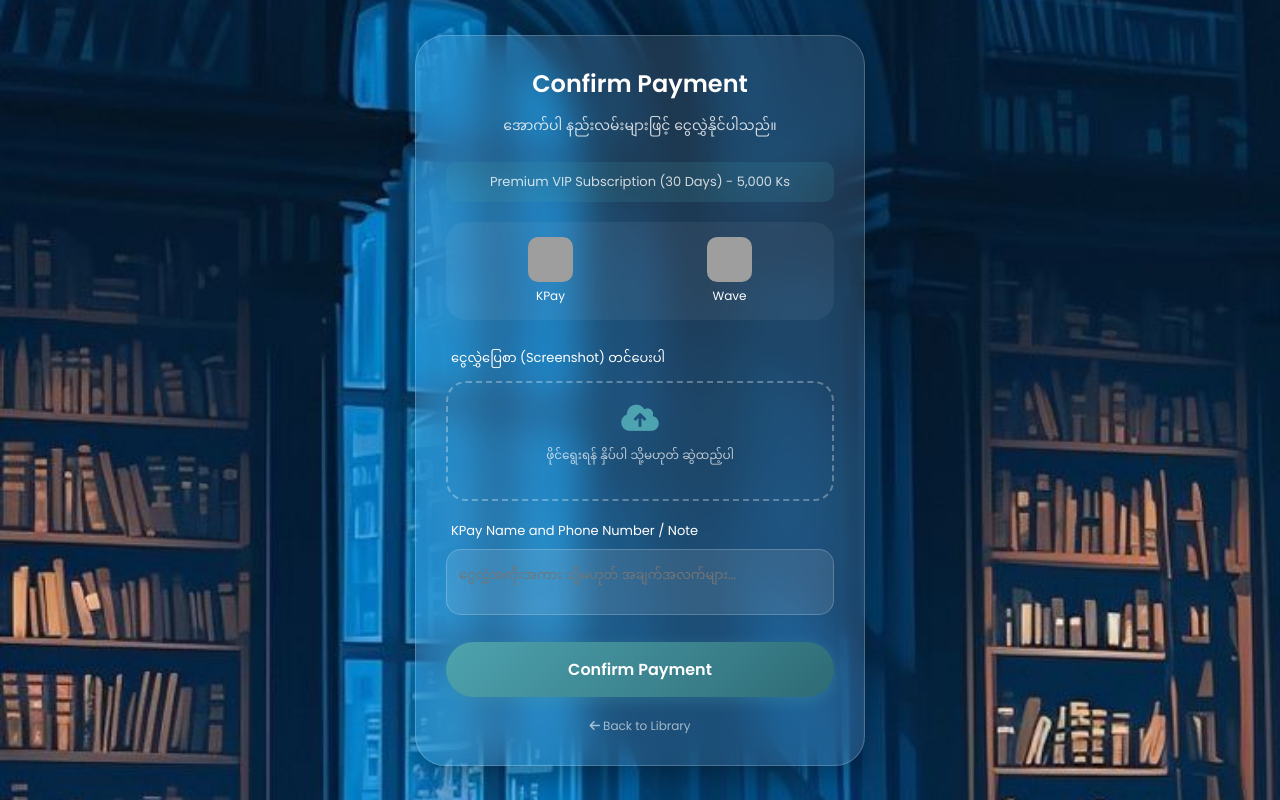
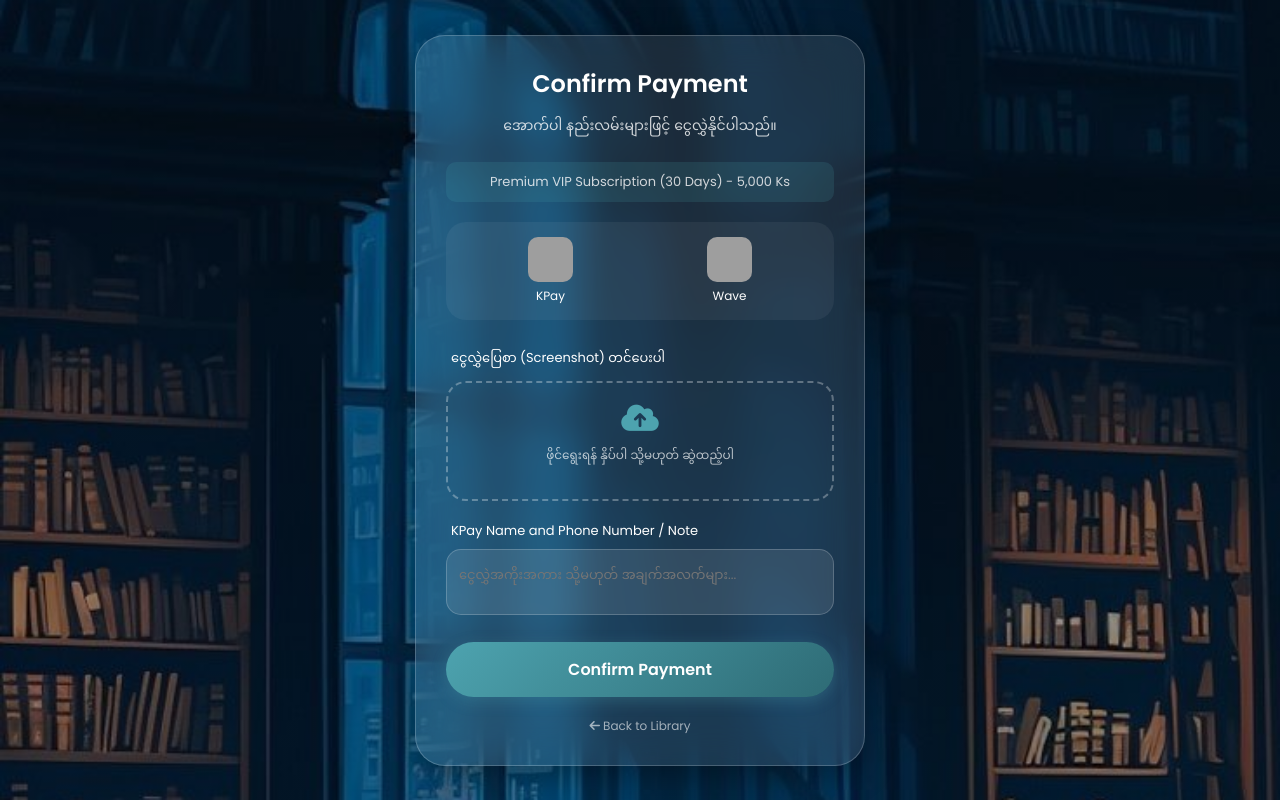
Before and after one commit to altanlucien-tech/nyazeekwet, a Django app: page /payment/ in a window 1280 px wide. Run offline with Django 5.2, Linux system fonts and the light colour scheme; the visitor is signed in with stand-in values (Sample User, id 1); grey boxes are pictures that could not be loaded.

Commit message:
fix background image

```diff
--- a/templates/library.html
+++ b/templates/library.html
@@ -21,7 +21,8 @@
 
         body {
             height: 100vh;
-            background-image: url("/static/images/401f0a2abafc6569d1dbff12b3a8c5e5.jpg");
+             background: linear-gradient(rgba(0,0,0,0.4), rgba(0,0,0,0.4)),
+                url("{% static 'images/401f0a2abafc6569d1dbff12b3a8c5e5.jpg' %}");
             background-size: cover;
             background-position: center;
             background-repeat: no-repeat;
--- a/templates/listen_book.html
+++ b/templates/listen_book.html
@@ -20,7 +20,8 @@
 
         body {
             min-height: 100vh;
-            background-image: url("/static/images/401f0a2abafc6569d1dbff12b3a8c5e5.jpg");
+            background: linear-gradient(rgba(0,0,0,0.4), rgba(0,0,0,0.4)),
+                url("{% static 'images/401f0a2abafc6569d1dbff12b3a8c5e5.jpg' %}");
             background-size: cover;
             background-position: center;
             background-attachment: fixed;
--- a/templates/login.html
+++ b/templates/login.html
@@ -3,12 +3,15 @@
 <head>
     <meta charset="UTF-8">
     <meta name="viewport" content="width=device-width, initial-scale=1.0">
+
+    {% load static %}
     <title>Login - Shwe Taike</title>
     <style>
         * { margin: 0; padding: 0; box-sizing: border-box; font-family: sans-serif; }
 
         body {
-            background: linear-gradient(rgba(0,0,0,0.5), rgba(0,0,0,0.5)), url('/static/images/401f0a2abafc6569d1dbff12b3a8c5e5.jpg');
+            background: linear-gradient(rgba(0,0,0,0.4), rgba(0,0,0,0.4)),
+                url("{% static 'images/401f0a2abafc6569d1dbff12b3a8c5e5.jpg' %}");
             background-size: cover;
             background-position: center;
             background-attachment: fixed;
--- a/templates/payment.html
+++ b/templates/payment.html
@@ -3,7 +3,8 @@
 <head>
     <meta charset="UTF-8">
     <meta name="viewport" content="width=device-width, initial-scale=1.0">
-    <title>Upgrade Plan - Glassmorphism</title>
+    <title>Payment</title>
+    {% load static %}
     <link rel="stylesheet" href="https://cdnjs.cloudflare.com/ajax/libs/font-awesome/6.4.2/css/all.min.css">
     <link href="https://fonts.googleapis.com/css2?family=Poppins:wght@300;400;600&display=swap" rel="stylesheet">
     <style>
@@ -12,7 +13,8 @@
         body {
             min-height: 100vh;
             display: flex; justify-content: center; align-items: center;
-            background-image: url("/static/images/401f0a2abafc6569d1dbff12b3a8c5e5.jpg");
+            background: linear-gradient(rgba(0,0,0,0.4), rgba(0,0,0,0.4)),
+                url("{% static 'images/401f0a2abafc6569d1dbff12b3a8c5e5.jpg' %}");
             background-size: cover; background-position: center;
             padding: 20px;
         }
--- a/templates/payment_success.html
+++ b/templates/payment_success.html
@@ -3,6 +3,7 @@
 <head>
     <meta charset="UTF-8">
     <meta name="viewport" content="width=device-width, initial-scale=1.0">
+    {% load static %}
     <title>ငွေလွှဲမှု အောင်မြင်ပါသည်</title>
     <link href="https://fonts.googleapis.com/css2?family=Pyidaungsu:wght@400;700&display=swap" rel="stylesheet">
     <style>
@@ -15,7 +16,8 @@
 
         body {
             /* Screenshot ပါအတိုင်း နောက်ခံပုံ ထည့်ရန် (ပုံလမ်းကြောင်းကို လိုအပ်သလို ပြင်နိုင်သည်) */
-            background-image: linear-gradient(rgba(0,0,0,0.5), rgba(0,0,0,0.5)), url("/static/images/401f0a2abafc6569d1dbff12b3a8c5e5.jpg");
+            background: linear-gradient(rgba(0,0,0,0.4), rgba(0,0,0,0.4)),
+                url("{% static 'images/401f0a2abafc6569d1dbff12b3a8c5e5.jpg' %}");
             background-size: cover;
             background-position: center;
             background-repeat: no-repeat;
--- a/templates/register.html
+++ b/templates/register.html
@@ -3,11 +3,13 @@
 <head>
     <meta charset="UTF-8">
     <meta name="viewport" content="width=device-width, initial-scale=1.0">
+    {% load static %}
     <title>Register - Shwe Taike</title>
     <style>
         * { margin: 0; padding: 0; box-sizing: border-box; font-family: sans-serif; }
         body {
-            background: linear-gradient(rgba(0,0,0,0.5), rgba(0,0,0,0.5)), url('/static/images/401f0a2abafc6569d1dbff12b3a8c5e5.jpg');
+            background: linear-gradient(rgba(0,0,0,0.4), rgba(0,0,0,0.4)),
+                url("{% static 'images/401f0a2abafc6569d1dbff12b3a8c5e5.jpg' %}");
             background-size: cover;
             background-position: center;
             background-attachment: fixed;
--- a/templates/registration/password_reset_complete.html
+++ b/templates/registration/password_reset_complete.html
@@ -5,8 +5,9 @@
     <meta name="viewport" content="width=device-width, initial-scale=1.0">
     <title>Reset Successful - JS Pro</title>
     <link rel="stylesheet" href="https://cdnjs.cloudflare.com/ajax/libs/font-awesome/6.4.2/css/all.min.css">
+    {% load static %}
     <style>
-        body { margin: 0; min-height: 100vh; background: #0f172a url("/static/images/401f0a2abafc6569d1dbff12b3a8c5e5.jpg") center/cover; display: flex; justify-content: center; align-items: center; font-family: 'Poppins', sans-serif; }
+        body { margin: 0; min-height: 100vh; background: #0f172a url("{% static 'images/401f0a2abafc6569d1dbff12b3a8c5e5.jpg' %}") center/cover; display: flex; justify-content: center; align-items: center; font-family: 'Poppins', sans-serif; }
         .glass-box { background: rgba(15, 23, 42, 0.75); backdrop-filter: blur(15px); padding: 40px 25px; border-radius: 25px; border: 1px solid rgba(255, 255, 255, 0.15); width: 88%; max-width: 400px; text-align: center; color: white; }
         .btn { display: block; background: #4da3af; color: white; text-decoration: none; padding: 14px; border-radius: 12px; font-weight: 600; margin-top: 25px; }
     </style>
--- a/templates/registration/password_reset_confirm.html
+++ b/templates/registration/password_reset_confirm.html
@@ -5,9 +5,10 @@
     <meta name="viewport" content="width=device-width, initial-scale=1.0">
     <title>Reset New Password - JS Pro</title>
     <link rel="stylesheet" href="https://cdnjs.cloudflare.com/ajax/libs/font-awesome/6.4.2/css/all.min.css">
+    {% load static %}
     <style>
         /* CSS အပေါ်ကအတိုင်း (Responsive Style) */
-        body { margin: 0; min-height: 100vh; background: #0f172a url("/static/images/401f0a2abafc6569d1dbff12b3a8c5e5.jpg") center/cover; display: flex; justify-content: center; align-items: center; font-family: 'Poppins', sans-serif; }
+        body { margin: 0; min-height: 100vh; background: #0f172a url("{% static 'images/401f0a2abafc6569d1dbff12b3a8c5e5.jpg' %}") center/cover; display: flex; justify-content: center; align-items: center; font-family: 'Poppins', sans-serif; }
         .glass-box { background: rgba(15, 23, 42, 0.75); backdrop-filter: blur(15px); padding: 35px 25px; border-radius: 25px; border: 1px solid rgba(255, 255, 255, 0.15); width: 88%; max-width: 400px; color: white; }
         h2 { color: #4da3af; text-align: center; margin-bottom: 20px; }
         .btn { background: #4da3af; color: white; border: none; padding: 14px; width: 100%; border-radius: 12px; font-weight: 600; cursor: pointer; margin-top: 10px; }
--- a/templates/registration/password_reset_done.html
+++ b/templates/registration/password_reset_done.html
@@ -6,9 +6,10 @@
     <title>Email Sent - JS Pro</title>
     <link rel="stylesheet" href="https://cdnjs.cloudflare.com/ajax/libs/font-awesome/6.4.2/css/all.min.css">
     <link href="https://fonts.googleapis.com/css2?family=Poppins:wght@300;400;600&display=swap" rel="stylesheet">
+    {% load static %}
     <style>
         /* CSS အပေါ်ကအတိုင်း (နမူနာအနေဖြင့် ကျစ်လျစ်အောင်ထားသည်) */
-        body { margin: 0; min-height: 100vh; background: #0f172a url("/static/images/401f0a2abafc6569d1dbff12b3a8c5e5.jpg") center/cover; display: flex; justify-content: center; align-items: center; font-family: 'Poppins', sans-serif; }
+        body { margin: 0; min-height: 100vh; background: #0f172a url("{% static 'images/401f0a2abafc6569d1dbff12b3a8c5e5.jpg' %}") center/cover; display: flex; justify-content: center; align-items: center; font-family: 'Poppins', sans-serif; }
         .glass-box { background: rgba(15, 23, 42, 0.75); backdrop-filter: blur(15px); padding: 40px 25px; border-radius: 25px; border: 1px solid rgba(255, 255, 255, 0.15); width: 88%; max-width: 400px; text-align: center; color: white; margin: 15px; }
         h2 { color: #4da3af; margin-bottom: 15px; font-size: clamp(1.2rem, 5vw, 1.5rem); }
         p { color: #cbd5e1; font-size: 0.9rem; line-height: 1.6; }
--- a/templates/registration/password_reset_form.html
+++ b/templates/registration/password_reset_form.html
@@ -6,11 +6,12 @@
     <title>Forgot Password - JS Pro</title>
     <link rel="stylesheet" href="https://cdnjs.cloudflare.com/ajax/libs/font-awesome/6.4.2/css/all.min.css">
     <link href="https://fonts.googleapis.com/css2?family=Poppins:wght@300;400;600&display=swap" rel="stylesheet">
+    {% load static %}
     <style>
         body {
             margin: 0; padding: 0; font-family: 'Poppins', sans-serif;
             min-height: 100vh;
-            background: #0f172a url("/static/images/401f0a2abafc6569d1dbff12b3a8c5e5.jpg") center/cover no-repeat fixed;
+            background: #0f172a url("{% static 'images/401f0a2abafc6569d1dbff12b3a8c5e5.jpg' %}") center/cover no-repeat fixed;
             display: flex; justify-content: center; align-items: center;
         }
         .glass-box {
--- a/templates/shop.html
+++ b/templates/shop.html
@@ -21,7 +21,8 @@
 
         body {
             height: 100vh;
-            background-image: url("/static/images/401f0a2abafc6569d1dbff12b3a8c5e5.jpg");
+            background: linear-gradient(rgba(0,0,0,0.4), rgba(0,0,0,0.4)),
+                url("{% static 'images/401f0a2abafc6569d1dbff12b3a8c5e5.jpg' %}");
             background-size: cover;
             background-position: center;
             background-repeat: no-repeat;
```
Also changed, not shown: static/images/.trashed-1774856726-401f0a2abafc6569d1dbff12b3a8c5e5.jpg (deleted).
